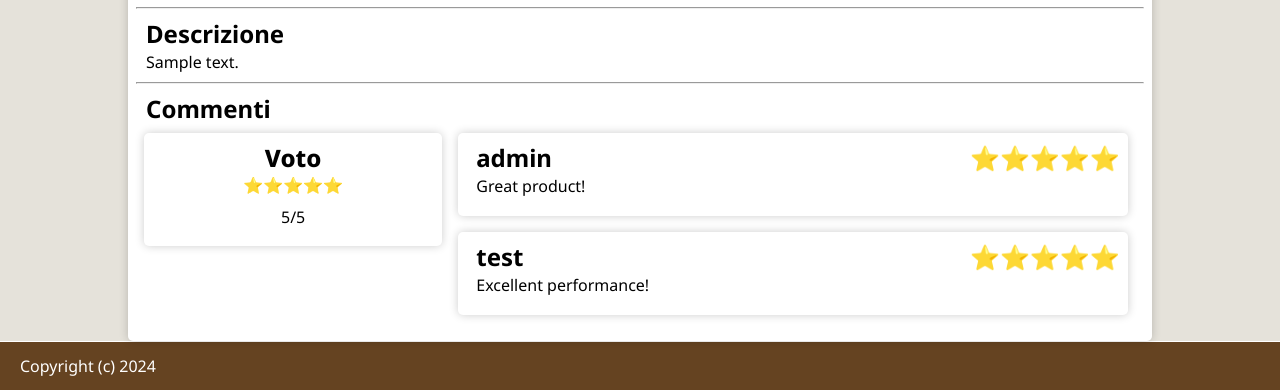
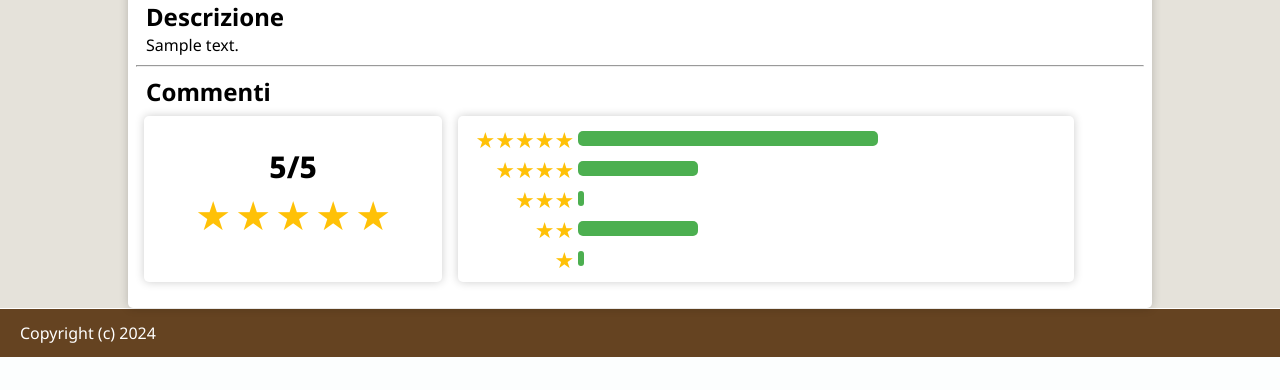
Before and after one commit to AllgStudio/MediaShop2000_AIO, a PHP site: page /productdetail.php?id=1 in a window 1280 px wide. Shown: the part 589-979 px from the top of the page. After the commit the page ends 946 px from the top, so only its background shows below. Run offline with PHP 8.4, Linux system fonts and the light colour scheme; data comes from the database, SQL or seed files in the repository; tables that the repository leaves empty hold one stand-in row (values such as "Sample post"); a stand-in replaces the project's code that opens the database connection; some libraries are stand-ins or nearby versions.

Commit message:
🐛 feat: fix detail product page

```diff
--- a/css/components/utilities.css
+++ b/css/components/utilities.css
@@ -114,9 +114,27 @@
 .pb-auto { padding-bottom: auto !important; }
 
 .w-100 { width: 100% !important; }
+.w-95 { width: 95% !important; }
+.w-90 { width: 90% !important; }
+.w-85 { width: 85% !important; }
+.w-80 { width: 80% !important; }
 .w-75 { width: 75% !important; }
+.w-70 { width: 70% !important; }
+.w-65 { width: 65% !important; }
+.w-60 { width: 60% !important; }
+.w-55 { width: 55% !important; }
 .w-50 { width: 50% !important; }
+.w-45 { width: 45% !important; }
+.w-40 { width: 40% !important; }
+.w-35 { width: 35% !important; }
+.w-30 { width: 30% !important; }
 .w-25 { width: 25% !important; }
+.w-20 { width: 20% !important; }
+.w-15 { width: 15% !important; }
+.w-10 { width: 10% !important; }
+
+
+
 .h-100 { height: 100% !important; }
 
 .h-100vh { height: 100vh !important; }
--- /dev/null
+++ b/css/pages/productdetail.css
@@ -0,0 +1,87 @@
+#rating {
+    font-size: 0; /* 隐藏默认的 radio button */
+    display: flex;
+    width: 28%;
+    flex-direction: column;
+    justify-content: center;
+}
+
+@media screen and (max-width: 767px) {
+    #rating {
+        width:95%;
+        /* width: calc(100%-20px); */
+    }
+}
+
+#rating input {
+    display: none; /* 隐藏原始的 radio button */
+}
+
+#rating label {
+    font-size: 40px;
+    cursor: pointer;
+    color: #ffc107; /* 选中后的星星颜色 */
+}
+
+#rating label:before {
+    content: '\2605'; /* Unicode 字符编码，表示星星 */
+}
+
+#rating input:checked ~ label {
+    /* color: #ffc107; */
+    color: #ccc;
+}
+
+#rating label:hover:before,
+#rating label:hover ~ label:before {
+    color: #ccc;
+}
+#rating #rate_vote {
+    font-size: 30px;
+}
+
+
+
+.bar-chart {
+    width: 64%;
+    max-width: 600px; /* 最大宽度，可以根据需要调整 */;
+    border-radius: 5px; /* 圆角 */
+    box-shadow: 0 0 10px rgba(0, 0, 0, 0.2);
+    overflow: hidden; /* 超出部分隐藏 */
+    display: flex;
+    flex-direction: column;
+}
+
+.bar-single{
+    display: flex;
+    align-items: center;
+    flex-direction: row;
+    flex-wrap: nowrap;
+    justify-content: flex-start;
+}
+
+.bar-label {
+    font-size: 22px;
+    cursor: pointer;
+    color: #ffc107; /* 选中后的星星颜色 */
+    text-align: right;
+    width: 18%; /* 标签的宽度 */
+    padding-right: 4px;
+}
+
+.bar-fill {
+    min-width: 1%;
+    border-radius: 5px;
+    background-color: #4CAF50;
+    height: 15px; /* 调整柱状的高度 */
+    transition: width 1s ease; /* 过渡效果 */
+}
+
+
+
+@media screen and (max-width: 767px) {
+    .bar-chart{
+        width:95%;
+        /* width: calc(100%-20px); */
+    }
+}
--- a/css/style.css
+++ b/css/style.css
@@ -15,6 +15,7 @@
 @import url("./pages/login.css");
 @import url("./pages/about.css");
 @import url("./pages/cart.css");
+@import url("./pages/productdetail.css");
 
 @import url("./components/form.css");
 @import url("./components/typography.css");
--- a/productdetail.php
+++ b/productdetail.php
@@ -22,7 +22,7 @@ $product = $result->fetch_object();
 
 $colors_html = "";
 $colors = str_contains($product->color, ",") ? explode(",", $product->color) : [$product->color];
-print_r($colors);
+
 foreach ($colors as $color) {
     $colors_html .= render(file_get_contents('template/productdetail.radio.html'), [
         "id" => $product->product_id,
@@ -40,8 +40,9 @@ $size_html .= render(file_get_contents('template/productdetail.radio.html'), [
 ]);
 
 $comments_html = "";
-$avg_media_rate = 0;
+$avg_media_rate = 0.0;
 $tot_rate = 0;
+$star_rating = 0;
 
 $sql = "SELECT * FROM Feedback INNER JOIN User ON Feedback.user_id = User.user_id WHERE product_id = ?";
 $stmt = $conn->prepare($sql);
@@ -49,16 +50,45 @@ $stmt->bind_param("s", $product_id);
 $stmt->execute();
 $result = $stmt->get_result();
 
+$ratings_count = [0, 1, 0, 1, 0];
+for($result->data_seek(0); $row = $result->fetch_object();){
+    $ratings_count[$row->star_rating - 1]++;
+}
+// 计算评分的总数
+$total_ratings = array_sum($ratings_count);
+
+// 初始化百分比数组
+$bar_fills = [];
+
+// 遍历每个评分，计算百分比
+for ($i = 0; $i < count($ratings_count); $i++) {
+    // 如果总评分数量大于0，计算百分比；否则设置为0
+    $percentage = ($total_ratings > 0) ? round(($ratings_count[$i] / $total_ratings) * 100) : 0;
+    // 添加到百分比数组中
+    $bar_fills[] = $percentage;
+}
+
+$bar_fills[0] = $bar_fills[0] - ($bar_fills[0]%10);
+$bar_fills[1] = $bar_fills[1] - ($bar_fills[1]%10);
+$bar_fills[2] = $bar_fills[2] - ($bar_fills[2]%10);
+$bar_fills[3] = $bar_fills[3] - ($bar_fills[3]%10);
+$bar_fills[4] = $bar_fills[4] - ($bar_fills[4]%10);
+
+
 for($result->data_seek(0); $row = $result->fetch_object();){
     $avg_media_rate += $row->star_rating;
     $tot_rate++;
     $comments_html .= render(file_get_contents('template/productdetail.comment.html'), [
         "name" => $row->username,
         "comment" => $row->description,
-        "rate_star" => str_repeat("⭐", $row->star_rating),
+        "rate_star" => str_repeat("&#9733;", $row->star_rating),
         "rate" => $row->star_rating,
     ]);
 }
+
+$avg_media_rate = $tot_rate ? $avg_media_rate / $tot_rate : 0;
+
+
 
 
 echo create_page('template/index.html', [
@@ -82,9 +112,15 @@ echo create_page('template/index.html', [
         "description" => $product->description,
         "colors" => $colors_html,
         "sizes" => $size_html,
-        "rate_star" => str_repeat("⭐", round($avg_media_rate / $tot_rate, 1) ?? 1) ?? "",
-        "rate" => round($avg_media_rate / $tot_rate, 1) ?? 1,
+        "rate_star" => str_repeat("&#9733;", round($avg_media_rate / $tot_rate, 1) ?? 1) ?? "",
+        "rate" => round($avg_media_rate,1) ?? 1,
+        // "rate" => round($avg_media_rate / $tot_rate, 1) ?? 1,
         "comments" => $comments_html,
+        "bar_5" => "w-".round($bar_fills[4], 0),
+        "bar_4" => "w-".round($bar_fills[3], 0),
+        "bar_3" => "w-".round($bar_fills[2], 0),
+        "bar_2" => "w-".round($bar_fills[1], 0),
+        "bar_1" => "w-".round($bar_fills[0], 0),
     ]),
     'page_footer' => create_page_footer(),
 ]);
--- a/template/index.html
+++ b/template/index.html
@@ -8,7 +8,7 @@
     <meta name="keywords" content="{{ header_keywords }}">
     <meta name="viewport" content="width=device-width, initial-scale=1.0">
     <link rel="shortcut icon" href="favicon.ico">
-    <link rel="stylesheet" href="css/style.css?218">
+    <link rel="stylesheet" href="css/style.css?220">
     <script src="js/validator.js"></script>
 </head>
 
--- a/template/productdetail.html
+++ b/template/productdetail.html
@@ -64,15 +64,42 @@
                     <section class="my-2">
                         <h2 class="text-title" tabindex="0">Commenti</h2>
                         <div class="d-flex flex-wrap">
-                            <!-- 产品评分 -->
-                            <div id="detail_rate" class="card pa-2 ma-2" tabindex="0">
-                                <div class="card-title text-center" aria-label="Rating">Voto</div>
-                                <div class="card-text text-center" role="img" aria-label="Valutazione {{ rate }} stelle su 5">{{ rate_star }}</div>
-                                <div class="card-text text-center">{{ rate }}/5</div>
+                            <div id="rating" class="card pa-2 ma-2" tabindex="0">
+                                <div id="rate_vote" class="card-title text-center">{{ rate }}/5</div>
+                                <div class = "card-text text-center">
+                                    <input type="radio" id="star5" name="rating" value="1">
+                                    <label for="star5"></label>
+                                    <input type="radio" id="star4" name="rating" value="2">
+                                    <label for="star4"></label>
+                                    <input type="radio" id="star3" name="rating" value="3">
+                                    <label for="star3"></label>
+                                    <input type="radio" id="star2" name="rating" value="4">
+                                    <label for="star2"></label>
+                                    <input type="radio" id="star1" name="rating" value="5">
+                                    <label for="star1"></label>
+                                </div>
                             </div>
-
-                            <div id="detail_comment" class="d-flex flex-wrap">
-                                {{ comments }}
+                            <div class="bar-chart pa-2 ma-2">
+                                <div class="bar-single">
+                                    <div class="bar-label">&#9733;&#9733;&#9733;&#9733;&#9733;</div>
+                                    <div class="bar-fill {{ bar_5 }}" ></div>
+                                </div>
+                                <div class="bar-single">
+                                    <div class="bar-label">&#9733;&#9733;&#9733;&#9733;</div>
+                                    <div class="bar-fill {{ bar_4 }}"></div>
+                                </div>
+                                <div class="bar-single">
+                                    <div class="bar-label">&#9733;&#9733;&#9733;</div>
+                                    <div class="bar-fill {{ bar_3 }}"></div>
+                                </div>
+                                <div class="bar-single">
+                                    <div class="bar-label">&#9733;&#9733;</div>
+                                    <div class="bar-fill {{ bar_2 }}"></div>
+                                </div>
+                                <div class="bar-single">
+                                    <div class="bar-label">&#9733;</div>
+                                    <div class="bar-fill {{ bar_1 }}"></div>
+                                </div>
                             </div>
                         </div>
                     </section>
```
